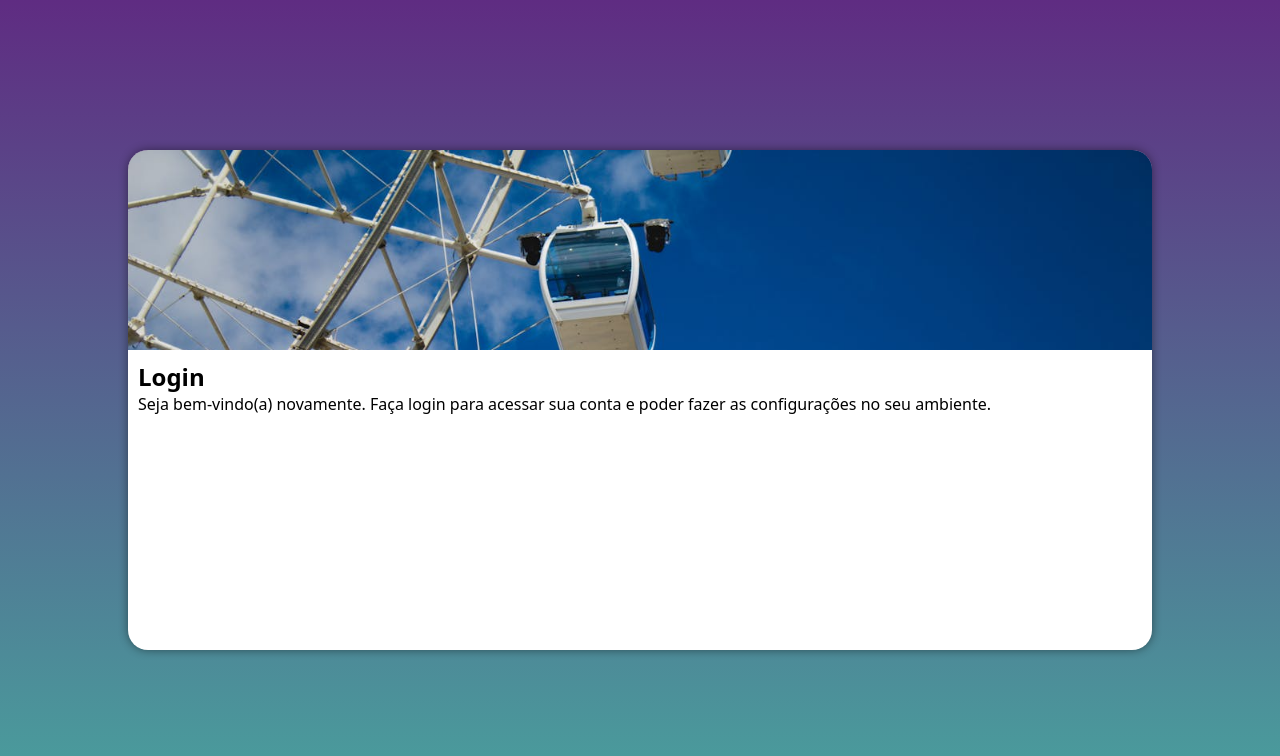
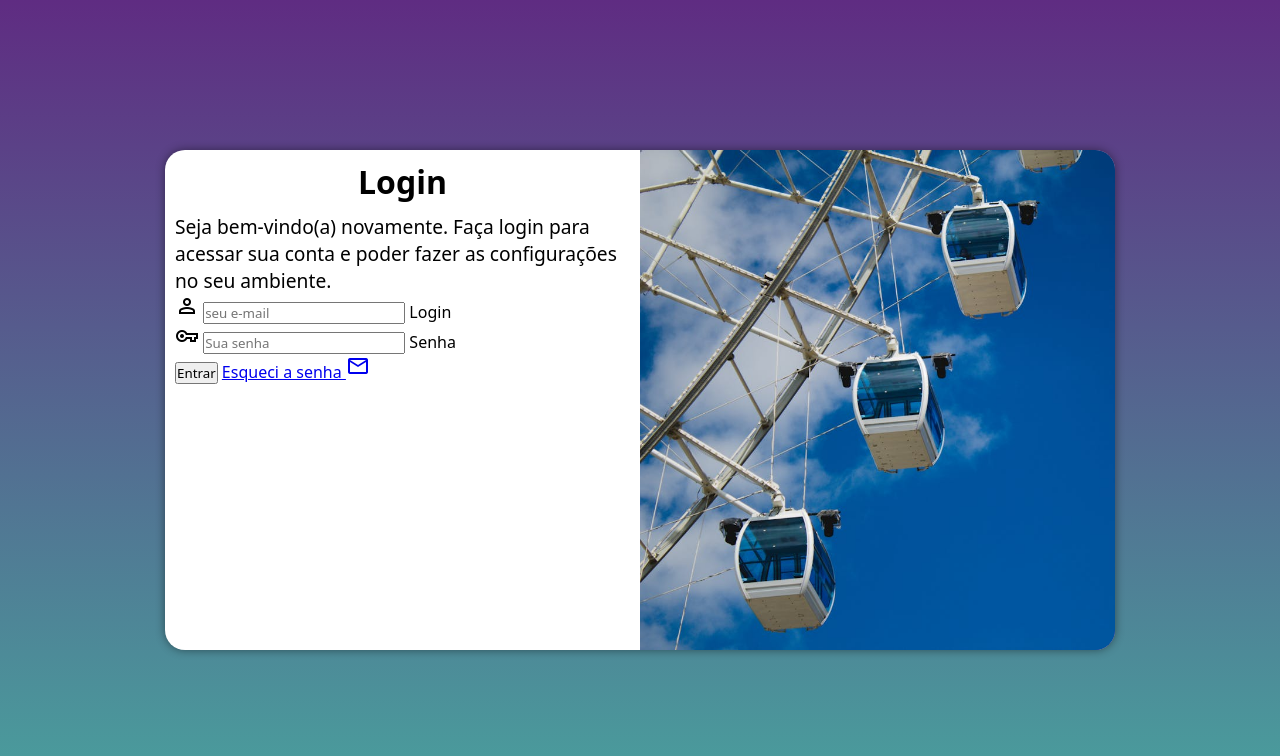
Before and after one commit to dalessandrosantos/projeto-login, a plain HTML site: page index.html in a window 1280 px wide. Drawn offline with nearby package versions, Linux system fonts and the light colour scheme.

Commit message:
adicionei o formulario

```diff
--- a/estilos/media-query.css
+++ b/estilos/media-query.css
@@ -20,7 +20,7 @@ Grandes telas: acima de 1200px
 }
 
     section#login > div#imagem {
-        float: right;
+        float: left;
         width: 30%;
         height: 100%;
     }
@@ -38,22 +38,25 @@ Grandes telas: acima de 1200px
     }
 
     section#login {
-        width: 80vw;
-
-    section#login {
         width: 950px;
     }
 
     section#login > div#imagem {
-        float: left;
+        float: right;
         width: 50%;
         height: 100%;
     }
 
     section#login > div#formulario {
-        float: right;
+        float: left;
         width: 50%;
     }
+
+    div#formulario > h1 {
+        font-size: 2em;
+    }
+
+    div#formulario > p {
+        font-size: 1.2em;
+    }
 }
-
-}
--- a/estilos/style.css
+++ b/estilos/style.css
@@ -54,3 +54,12 @@ section#login > div#formulario {
     padding: 10px;
 
 }
+
+div#formulario > h1 {
+    text-align: center;
+    margin-bottom: 10px;
+}
+
+div#formulario > p {
+    font-size: 0.8em;
+}
--- a/index.html
+++ b/index.html
@@ -4,6 +4,7 @@
     <meta charset="UTF-8">
     <meta name="viewport" content="width=device-width, initial-scale=1.0">
     <title>Login</title>
+    <link href="https://fonts.googleapis.com/css2?family=Material+Symbols+Outlined" rel="stylesheet" />
     <link rel="stylesheet" href="estilos/style.css">
     <link rel="stylesheet" href="estilos/media-query.css">
 </head>
@@ -16,7 +17,21 @@
             <div id="formulario">
                 <h1>Login</h1>
                 <p>Seja bem-vindo(a) novamente. Faça login para acessar sua conta e poder fazer as configurações no seu ambiente.</p>
-                <form action="login.php" method="post">
+                <form action="login.php" method="post" autocomplete="on">
+                    <div class="campo">
+                        <span class="material-symbols-outlined">person</span>
+                        <input type="email" name="login" id="ilogin" placeholder="seu e-mail" autocomplete="email" required maxlength="30">
+                        <label for="ilogin">Login</label>
+                    </div>
+                    <div class="campo">
+                        <span class="material-symbols-outlined">vpn_key</span>
+                        <input type="password" name="senha" id="isenha" placeholder="Sua senha" autocomplete="current-password" required minlength="8" maxlength="20">
+                        <label for="isenha">Senha</label>
+                    </div>
+                    <input type="submit" value="Entrar">
+                    <a href="esqueci.html">
+                        Esqueci a senha <span class="material-symbols-outlined">mail</span>
+                    </a>
 
                 </form>
             </div>
```
